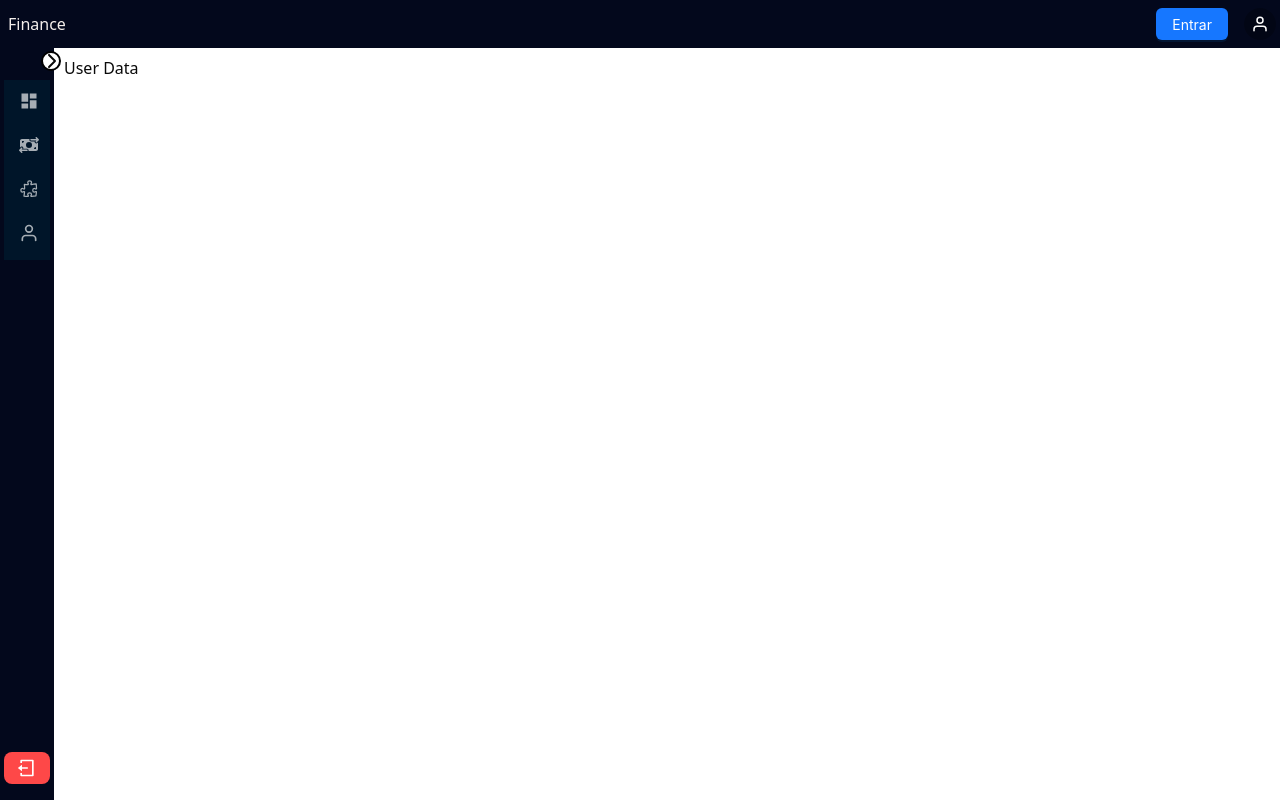
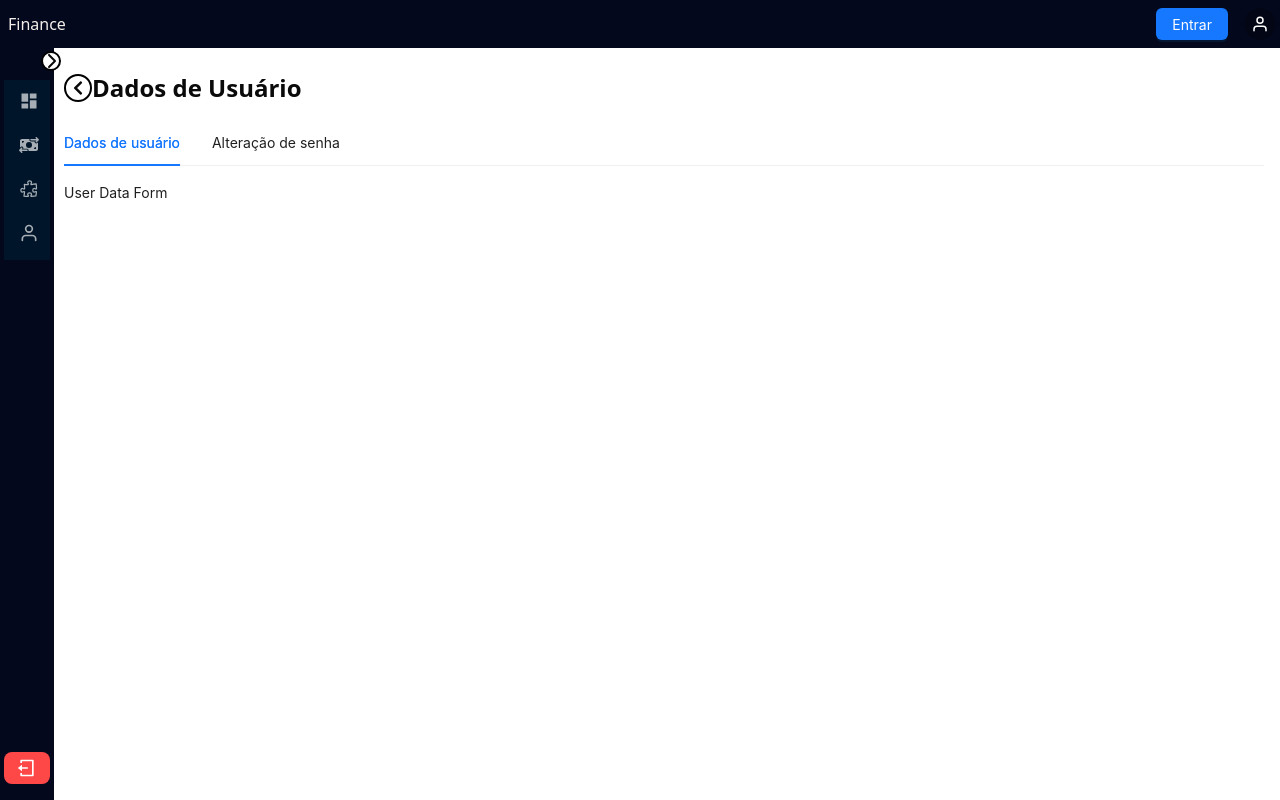
Before and after one commit to bruno-arruda-dev/finance-frontend, a Next.js app: page /user/data in a window 1280 px wide. Built offline with nearby package versions, Linux system fonts and the light colour scheme.

Commit message:
Implementa componente de títulos de páginas

```diff
--- a/src/app/user/data/page.tsx
+++ b/src/app/user/data/page.tsx
@@ -1,9 +1,28 @@
+import PageTitle from "@/components/PageTitle";
 import WorkLayout from "@/components/WorkLayout";
+import UserDataForm from "@/forms/UserDataForm/UserDataForm";
+import UserSecurityForm from "@/forms/UserDataForm/UserSecurityForm";
+import { Tabs, TabsProps } from "antd";
 
 export default function Dashboard() {
+  const items: TabsProps['items'] = [
+    {
+      key: '1',
+      label: 'Dados de usuário',
+      children: <UserDataForm />,
+    },
+    {
+      key: '2',
+      label: 'Alteração de senha',
+      children: <UserSecurityForm />,
+    }
+  ]
+
+
   return (
     <WorkLayout>
-      User Data
+      <PageTitle title='Dados de Usuário' />
+      <Tabs items={items} />
     </WorkLayout>
   );
 }
--- a/src/components/CollapseButton.tsx
+++ b/src/components/CollapseButton.tsx
@@ -1,8 +1,9 @@
 'use client'
+import { FaChevronDown, FaChevronLeft, FaChevronUp } from "react-icons/fa";
 import { FaChevronRight } from "react-icons/fa6";
 
 type Props = {
-    position?: 'fixed' | 'absolute';
+    position?: 'fixed' | 'absolute' | 'static';
     direction?: 'right' | 'left' | 'top' | 'bottom';
     size?: 'small' | 'medium' | 'large';
     top?: number;
@@ -14,6 +15,23 @@ type Props = {
 
 export default function CollapseButton({ position = 'absolute', direction = 'right', size = 'medium', top, right, bottom, left, onClick }: Props) {
     const sizeClass = size === 'small' ? 'w-5 h-5' : size === 'medium' ? 'w-7 h-7' : 'w-11 h-11';
+
+    function setChevron() {
+        switch (direction) {
+            case 'left':
+                return <FaChevronLeft />;
+            case 'right':
+                return <FaChevronRight />;
+            case 'top':
+                return <FaChevronUp />;
+            case 'bottom':
+                return <FaChevronDown />;
+            default:
+                return <FaChevronRight />
+        }
+
+    }
+
 
     const style = {
         top: top !== undefined ? `${top}px` : undefined,
@@ -31,7 +49,7 @@ export default function CollapseButton({ position = 'absolute', direction = 'rig
             style={style}
             onClick={onClick}
         >
-            <FaChevronRight />
+            {setChevron()}
         </div>
     );
 }
--- a/src/components/LateralBar.tsx
+++ b/src/components/LateralBar.tsx
@@ -90,10 +90,10 @@ export default function LateralBar() {
     return (
         <>
             <div className={`
-        h-[calc(100vh-48px)] flex bg-primary absolute flex-col justify-between bottom-0 left-0 pt-8 pb-4 px-1
+        h-[calc(100vh-48px)] flex bg-primary absolute flex-col justify-between bottom-0 left-0 pt-8 pb-4 px-1 z-10
         ${collapsed && 'w-[54px]'}
         `}>
-                <CollapseButton size="small" right={-7} top={3} onClick={handleCollapseMenu} />
+                <CollapseButton direction={collapsed ? 'right' : 'left'} size="small" right={-7} top={3} onClick={handleCollapseMenu} />
 
                 <Menu
                     style={{ width: collapsed ? '100%' : '300px', transition: 'all 0s' }}
--- /dev/null
+++ b/src/components/PageTitle.tsx
@@ -0,0 +1,27 @@
+'use client'
+import { useRouter } from "next/navigation";
+import CollapseButton from "./CollapseButton";
+
+type props = {
+    title: string;
+    navigate?: string;
+}
+
+export default function PageTitle({ title, navigate }: props) {
+    const router = useRouter()
+
+    function handleNavigate() {
+        if (navigate) {
+            router.push(navigate)
+        } else {
+            router.back()
+        }
+    }
+
+    return (
+        <div className="my-4 flex items-center justify-start">
+            <CollapseButton direction="left" size="medium" position="static" onClick={handleNavigate} />
+            <h1 className="font-bold text-2xl">{title}</h1>
+        </div>
+    )
+}
--- /dev/null
+++ b/src/forms/UserDataForm/UserDataForm.tsx
@@ -0,0 +1,8 @@
+export default function UserDataForm() {
+
+    return (
+        <>
+            User Data Form
+        </>
+    )
+}
--- /dev/null
+++ b/src/forms/UserDataForm/UserSecurityForm.tsx
@@ -0,0 +1,8 @@
+export default function UserSecurityForm() {
+
+    return (
+        <>
+            User Security Form
+        </>
+    )
+}
```
Also changed, not shown: src/forms/UserDataForm/UserDataFormController.ts (added).
